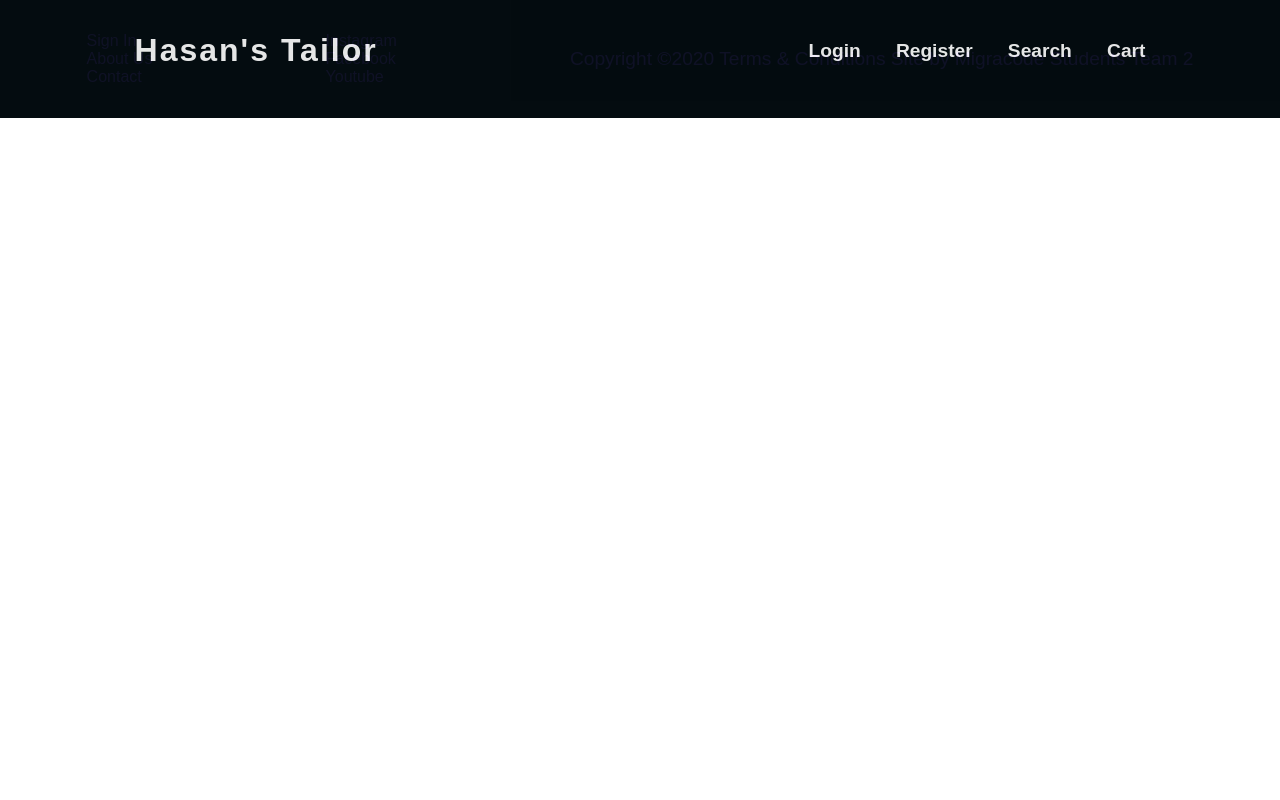
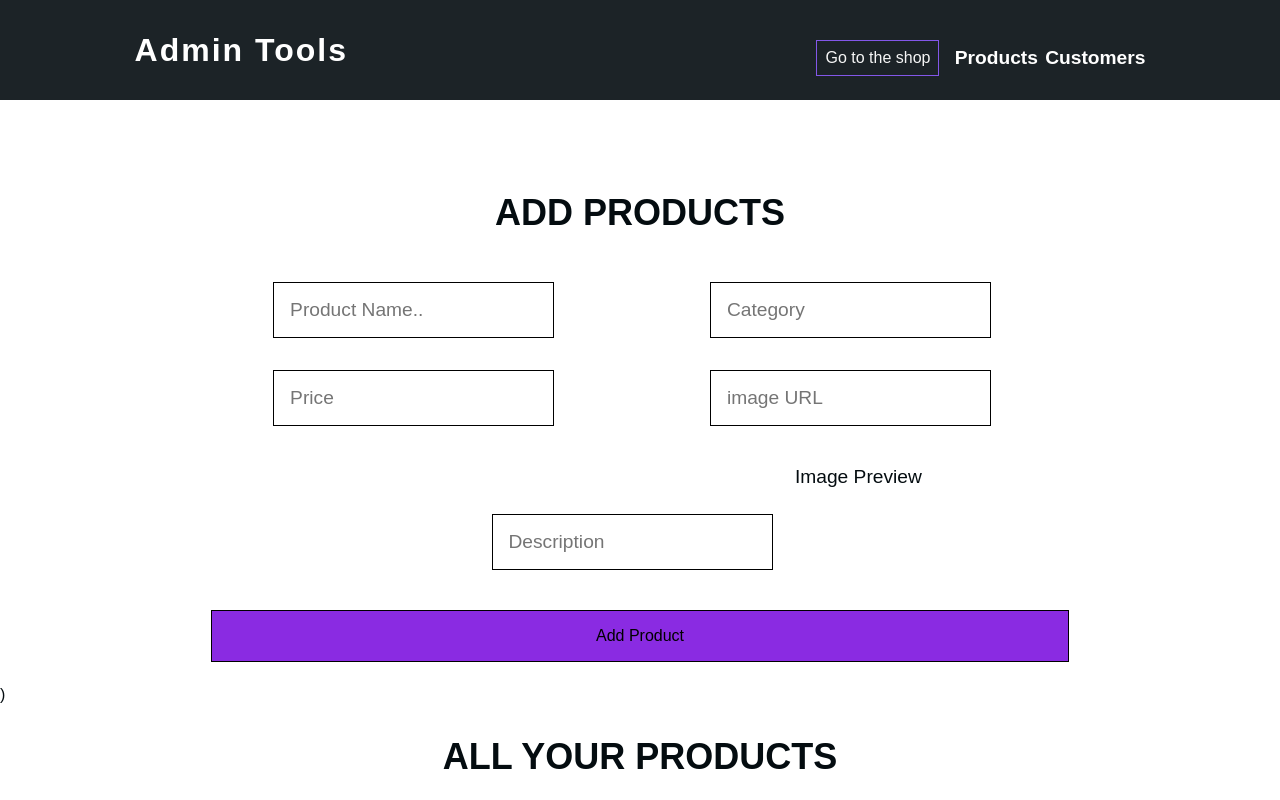
Before and after one commit to changodiez/hasant-tailor, a React (Create React App) app in the folder client/: page /owner in a window 1280 px wide. Shown: the top 800 px of the page. Built offline with nearby package versions, Linux system fonts and the light colour scheme; no server answers; a web font is replaced by a local one.

Commit message:
milton king

```diff
--- a/client/src/components/Admin/Admin.jsx
+++ b/client/src/components/Admin/Admin.jsx
@@ -10,8 +10,8 @@ const Admin = () => {
     <BrowserRouter>
       <NavBar />
       <Switch>
-        <Route path="/admin" exact render={() => <ProductsAdmin />} />
-        <Route path="/admin/:id" exact render={() => <UpdateProduct />} />
+        <Route path="/owner" exact render={() => <ProductsAdmin />} />
+        <Route path="/owner/:id" exact render={() => <UpdateProduct />} />
       </Switch>
     </BrowserRouter>
   );
--- a/client/src/components/Admin/Navbar.jsx
+++ b/client/src/components/Admin/Navbar.jsx
@@ -1,4 +1,5 @@
 import React, { Fragment } from "react";
+import { Link } from "react-router-dom";
 
 
 const NavBar = () => {
@@ -8,9 +9,9 @@ const NavBar = () => {
         <div className="nav-container">
           <div className="logo" style={{color:"white"}}>Admin Tools</div>
           <ul>
+            <li><Link to="/market"><button>Go to the shop</button></Link></li>
             <li>Products</li>
             <li>Customers</li>
-            <li>Supliers</li>
           </ul>
         </div>
 
--- a/client/src/components/Login.jsx
+++ b/client/src/components/Login.jsx
@@ -1,5 +1,4 @@
 import React, { useState } from "react";
-
 
 const Login = (props) => {
   const [inputs, setInputs] = useState({
@@ -11,8 +10,6 @@ const Login = (props) => {
 
   const setAuth = props.setAuth;
 
-
-
   //Managing login
   const { email, password, loginError, loginSuccess } = inputs;
   const onChange = (e) => {
@@ -22,17 +19,10 @@ const Login = (props) => {
   const onSubmit = async (e) => {
     e.preventDefault();
 
-    if (email === "admin@admin.com" && password === "admin"){
-      alert("Welcome Admin")
-
-
-      setTimeout(() => {
-        window.location.href = "/admin";
-      }, 1000);
-
-
+    if (email === "admin@admin.com" && password === "admin") {
+      alert("Welcome Admin");
+      window.location.href = "/owner";
     } else {
-
       try {
         const body = { email, password };
         const response = await fetch("/auth/login", {
@@ -61,8 +51,6 @@ const Login = (props) => {
         console.error(error.message);
       }
     }
-
-
   };
   const LoginOpen = props.LoginOpen;
 
@@ -72,10 +60,9 @@ const Login = (props) => {
     Close(!LoginOpen);
   };
 
-
   return (
     <div>
-      <div className="modal" >
+      <div className="modal">
         <div className="Login-modal">
           <button id="LoginbuttonClose" onClick={CloseLogin}>
             X
--- a/client/src/components/User.jsx
+++ b/client/src/components/User.jsx
@@ -45,7 +45,7 @@ const User = () => {
 
   return (
     <BrowserRouter>
-      <Route path="/admin" exact={true} render={() => <Admin />} />
+      <Route path="/owner" exact={true} render={() => <Admin />} />
 
       <NavBar
         auth={isAuthenticated}
@@ -64,9 +64,9 @@ const User = () => {
             </div>
           )}
         />
-        <Route path="/product/:id" render={() => <ProductDetail />} />
+        <Route path="/market/:id" render={() => <ProductDetail />} />
         <Route
-          path="/products"
+          path="/market"
           render={(props) => (
             <ProductsContainer {...props} searchValue={search} />
           )}
```
